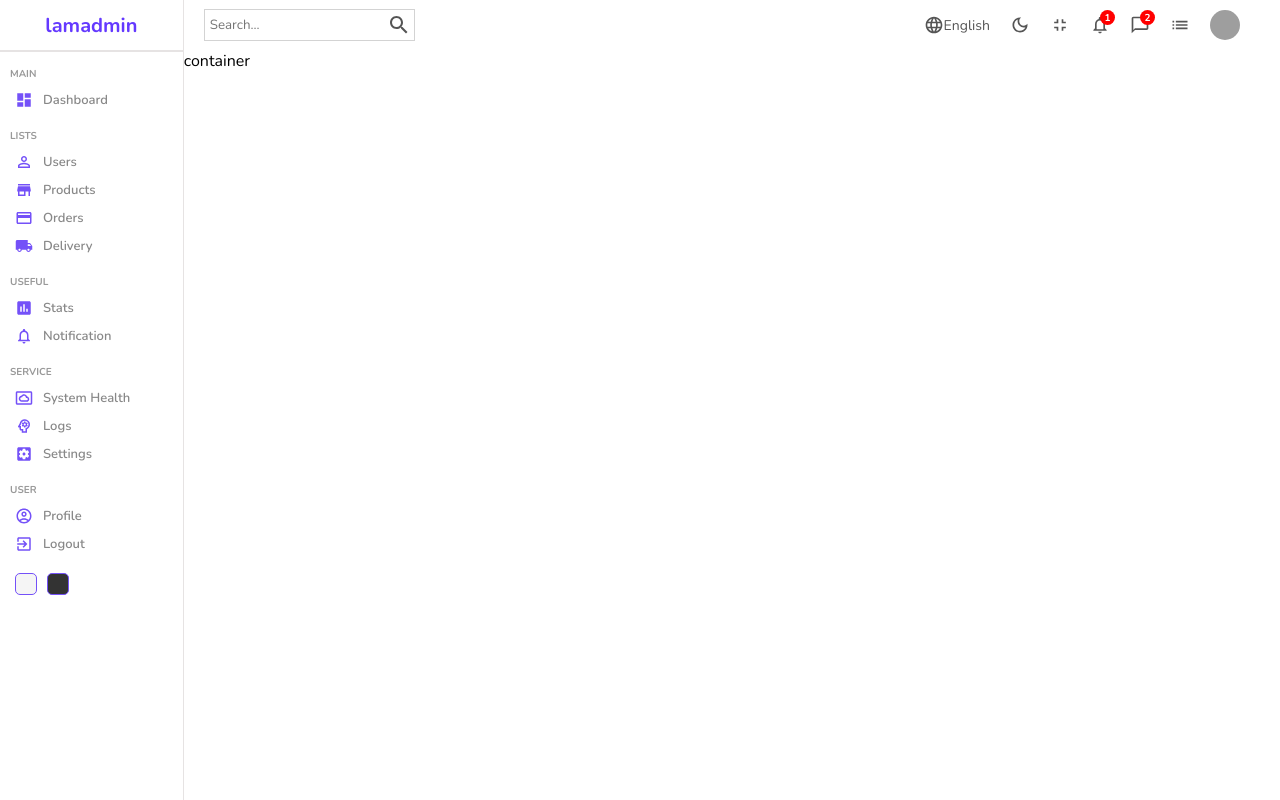
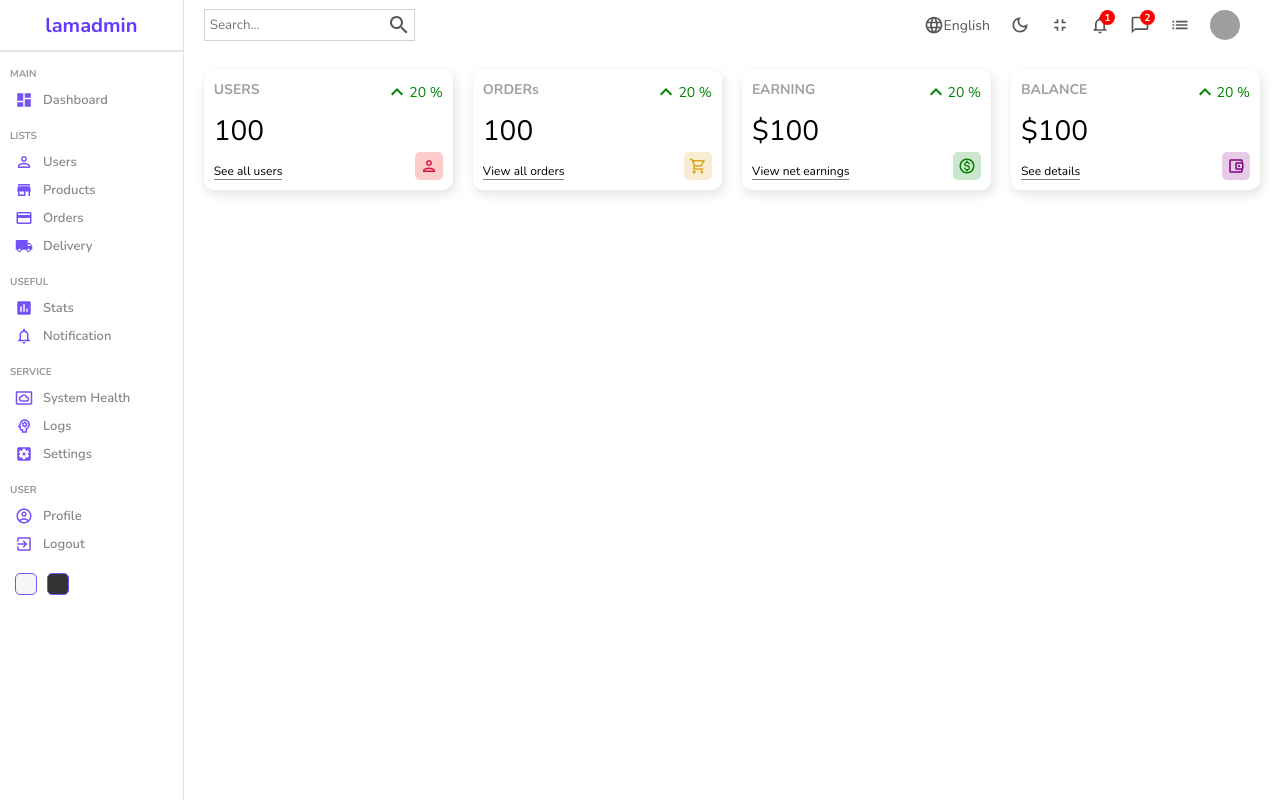
Before and after one commit to Nabeel87/lamadmin, a React (Create React App) app: page / in a window 1280 px wide. Built offline with nearby package versions, Linux system fonts and the light colour scheme; grey boxes are pictures that could not be loaded.

Commit message:
widget
widget fro main home page, jsx and scss done

```diff
--- /dev/null
+++ b/src/components/widget/Widget.jsx
@@ -0,0 +1,107 @@
+import "./widget.scss";
+import KeyboardArrowUpIcon from "@mui/icons-material/KeyboardArrowUp";
+import PersonOutlinedIcon from "@mui/icons-material/PersonOutlined";
+import AccountBalanceWalletOutlinedIcon from "@mui/icons-material/AccountBalanceWalletOutlined";
+import ShoppingCartOutlinedIcon from "@mui/icons-material/ShoppingCartOutlined";
+import MonetizationOnOutlinedIcon from "@mui/icons-material/MonetizationOnOutlined";
+
+const Widget = ({ type }) => {
+
+    let data;
+
+    //temporary
+    const amount = 100;
+    const diff = 20;
+
+    switch (type) {
+        case "user":
+            data = {
+                title: "USERS",
+                isMoney: false,
+                link: "See all users",
+                icon: (
+                    <PersonOutlinedIcon
+                        className="icon"
+                        style={{
+                            color: "crimson",
+                            backgroundColor: "rgba(255, 0, 0, 0.2)",
+                        }}
+                    />
+                ),
+            };
+            break;
+        case "order":
+            data = {
+                title: "ORDERs",
+                isMoney: false,
+                link: "View all orders",
+                icon: (
+                    <ShoppingCartOutlinedIcon
+                        className="icon"
+                        style={{
+                            backgroundColor: "rgba(218, 165, 32, 0.2)",
+                            color: "goldenrod",
+                        }}
+                    />
+                ),
+            };
+            break;
+        case "earning":
+            data = {
+                title: "EARNING",
+                isMoney: true,
+                link: "View net earnings",
+                icon: (
+                    <MonetizationOnOutlinedIcon
+                        className="icon"
+                        style={{
+                            backgroundColor: "rgba(0, 128, 0, 0.2)",
+                            color: "green"
+                        }}
+                    />
+                ),
+            };
+            break;
+        case "balance":
+            data = {
+                title: "BALANCE",
+                isMoney: true,
+                link: "See details",
+                icon: (
+                    <AccountBalanceWalletOutlinedIcon
+                        className="icon"
+                        style={{
+                            backgroundColor: "rgba(128, 0, 128, 0.2)",
+                            color: "purple",
+                        }}
+                    />
+                ),
+            };
+            break;
+        default:
+            break;
+    }
+
+
+
+
+
+    return (
+        <div className="widget">
+            <div className="left">
+                <span className="title">{data.title}</span>
+                <span className="counter">{data.isMoney && "$"}{amount}</span>
+                <span className="link">{data.link}</span>
+            </div>
+            <div className="right">
+                <div className="percentage positive">
+                    <KeyboardArrowUpIcon />
+                    {diff} %
+                </div>
+                {data.icon}
+            </div>
+        </div>
+    )
+}
+
+export default Widget
--- /dev/null
+++ b/src/components/widget/widget.scss
@@ -0,0 +1,55 @@
+.widget {
+    display: flex;
+    justify-content: space-between;
+    flex: 1;
+    padding: 10px;
+    -webkit-box-shadow: 2px 4px 10px 1px rgba(0, 0, 0, 0.47);
+    box-shadow: 2px 4px 10px 1px rgba(201, 201, 201, 0.47);
+    border-radius: 10px;
+    height: 100px;
+
+    .left,
+    .right {
+        display: flex;
+        flex-direction: column;
+        justify-content: space-between;
+
+        .title {
+            font-weight: bold;
+            font-size: 14px;
+            color: rgb(160, 160, 160);
+        }
+
+        .counter {
+            font-size: 28px;
+            font-weight: 300;
+        }
+
+        .link {
+            width: max-content;
+            font-size: 12px;
+            border-bottom: 1px solid gray;
+        }
+
+        .percentage {
+            display: flex;
+            align-items: center;
+            font-size: 14px;
+
+            &.positive {
+                color: green;
+            }
+
+            &.negtive {
+                color: red;
+            }
+        }
+
+        .icon {
+            font-size: 18px;
+            padding: 5px;
+            border-radius: 5px;
+            align-self: flex-end;
+        }
+    }
+}
--- a/src/pages/home/Home.jsx
+++ b/src/pages/home/Home.jsx
@@ -1,5 +1,6 @@
 import Navbar from "../../components/navbar/Navbar";
 import Sidebar from "../../components/sidebar/Sidebar";
+import Widget from "../../components/widget/Widget";
 import "./home.scss";
 
 const Home = () => {
@@ -8,7 +9,12 @@
       <Sidebar />
       <div className="homeContainer">
         <Navbar />
-        container
+        <div className="widgets">
+          <Widget type="user" />
+          <Widget type="order" />
+          <Widget type="earning" />
+          <Widget type="balance" />
+        </div>
       </div>
     </div>
   )
--- a/src/pages/home/home.scss
+++ b/src/pages/home/home.scss
@@ -3,5 +3,11 @@
 
     .homeContainer{
         flex: 6;
+
+        .widgets{
+            display: flex;
+            padding: 20px;
+            gap: 20px;
+        }
     }
 }
```
